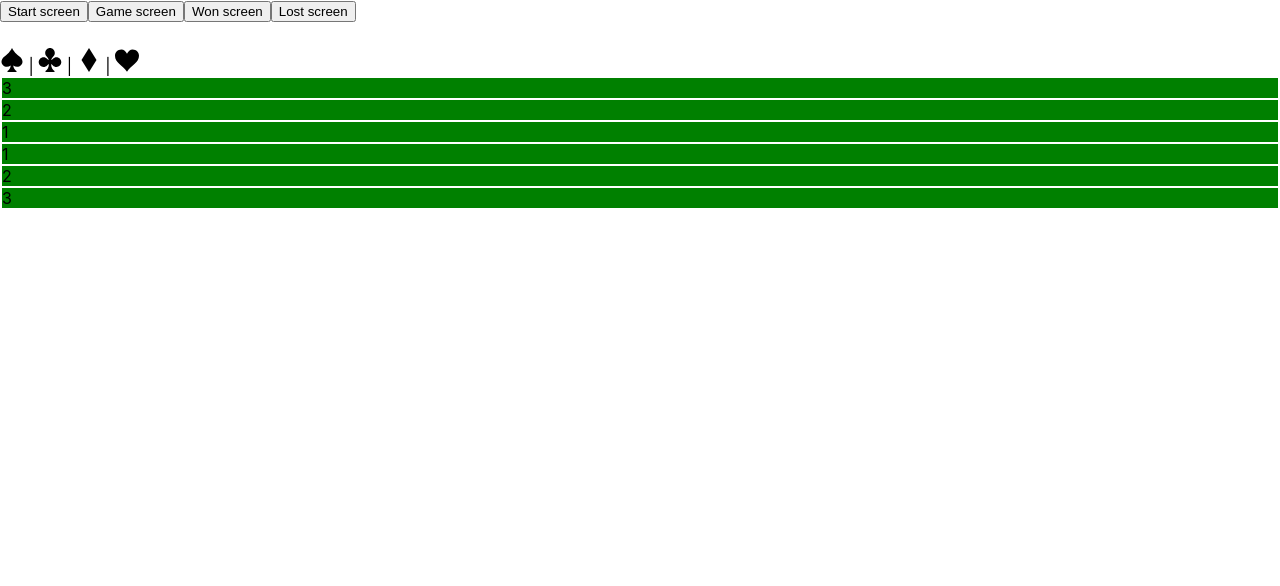
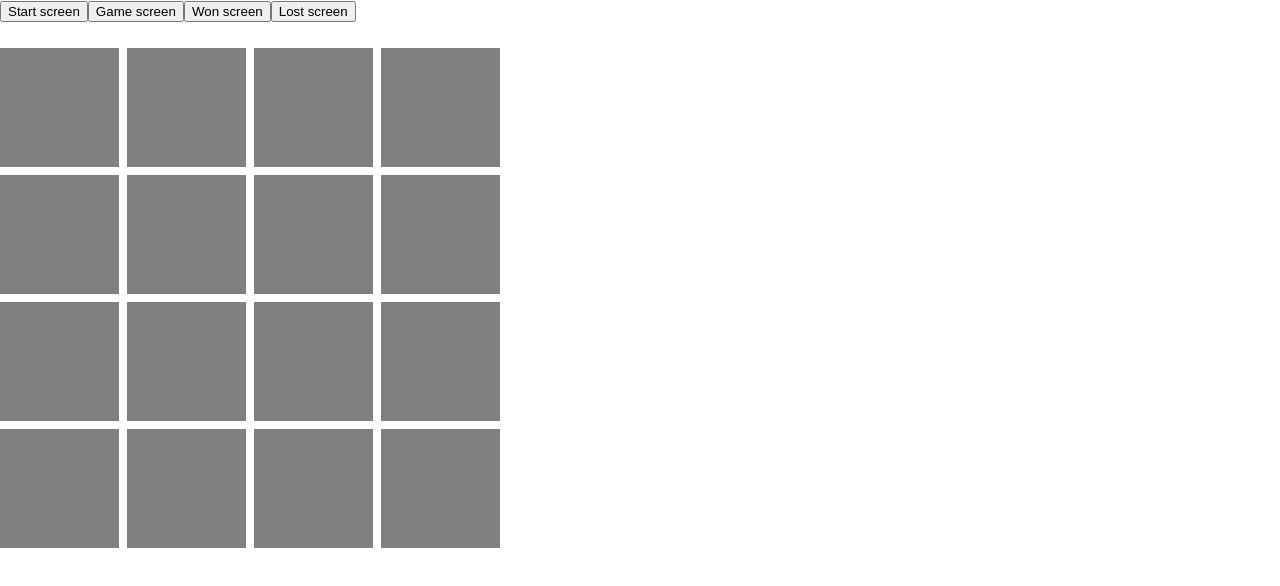
Before and after one commit to BehemothOz/fiddle-memory, a Next.js app: page / in a window 1280 px wide. Both pictures are taken after a click on the button "Game screen". Shown: the top 586 px of the page. Built offline with nearby package versions, Linux system fonts and the light colour scheme.

Commit message:
add new icons | start styles cell

```diff
--- a/components/Board/Board.js
+++ b/components/Board/Board.js
@@ -29,26 +29,28 @@ export const areOpensDifferent = board => {
     return openedCell.length >= 2 && !allEqual(openedCell);
 };
 
-export const makeRandom = (n, m) => {
-    const ff = Array((n * m) / 2)
-        .fill()
-        .map((_, i) => i + 1);
+export const makeRandom = (n) => {
+    const values = new Array(n / 2).fill().map((_, i) => i + 1);
 
-    const aa = ff.flatMap(it => [it, it]);
+    const doubleValues = values.flatMap(it => [it, it]);
 
-    const hh = shuffle(aa);
-
-    const ss = hh.map(it => ({ symbol: it, status: Cell.Status.OPEN }))
-    console.log(ss)
-    return ss;
+    return shuffle(doubleValues).map(it => ({
+        symbol: it,
+        status: Cell.Status.CLOSED,
+        icon: Cell.IconByValue[it],
+    }));
 };
 
 export const View = props => {
     const { board, onClick: onCellClick } = props;
 
-    return board.map((cell, i) => {
-        return <Cell.View key={i} offset={i} cell={cell} onClick={onCellClick} />;
-    });
+    return (
+        <div className="grid">
+            {board.map((cell, i) => {
+                return <Cell.View key={i} offset={i} cell={cell} onClick={onCellClick} />;
+            })}
+        </div>
+    );
 };
 
 View.defaultProps = {
--- a/components/Cell/index.js
+++ b/components/Cell/index.js
@@ -1,3 +1,5 @@
+import * as Icon from '../../icons';
+
 export const Status = {
     OPEN: 'open',
     FAILED: 'failed',
@@ -24,12 +26,23 @@ export const getClassName = status => {
     return UNKNOWN_CLASS;
 };
 
+export const IconByValue = {
+    1: Icon.Spade,
+    2: Icon.Clubs,
+    3: Icon.Diamond,
+    4: Icon.Heart,
+    5: Icon.Truck,
+    6: Icon.Power,
+    7: Icon.Star,
+    8: Icon.Smile,
+};
+
 /*
     Name Cell will be reserved for type
 */
 export const View = props => {
     const { cell, offset, onClick } = props;
-    const { symbol, status } = cell;
+    const { symbol, status, icon: Icon } = cell;
 
     const handleClick = () => onClick(offset);
 
@@ -41,7 +54,7 @@ export const View = props => {
             className={`cell ${getClassName(status)}`}
             onClick={handleClick}
         >
-            {symbol}
+            <Icon />
         </div>
     );
 };
--- a/components/Game/index.js
+++ b/components/Game/index.js
@@ -45,7 +45,7 @@ export function GameView() {
      */
     const [state, setState] = useState({
         status: GameStatus.Stopped,
-        board: Board.makeRandom(3, 2),
+        board: Board.makeRandom(16),
     });
 
     const { status, board } = state;
@@ -67,15 +67,15 @@ export function GameView() {
         if (Board.areOpensEqual(board)) {
             setState(Board.succeedStep);
         }
-        // else if (Board.areOpensDifferent(board)) {
-        //     console.log('!!!!!!!!!!!!!!!!')
-        //     setState(Board.failStep);
+        else if (Board.areOpensDifferent(board)) {
+            console.log('!!!!!!!!!!!!!!!!')
+            setState(Board.failStep);
 
-        //     // If this component state will be unmount - add logic for reset timer
-        //     setTimeout(() => {
-        //         setState(Board.failClosedStep);
-        //     }, 500);
-        // }
+            // If this component state will be unmount - add logic for reset timer
+            setTimeout(() => {
+                setState(Board.failClosedStep);
+            }, 500);
+        }
     }, [board]);
 
     console.log('control render main state: ', state);
@@ -99,7 +99,6 @@ export function GameView() {
                 <button onClick={() => handleScreenClick('Lose')}>Lost screen</button>
             </div>
 
-            <Spade /> | <Clubs /> | <Diamond /> | <Heart />
             <ScreenBoxView status={status} board={board} onCellClick={handleRunningClick} />
         </div>
     );
--- a/components/SvgIcon/index.js
+++ b/components/SvgIcon/index.js
@@ -29,7 +29,7 @@ const SvgIcon = props => {
                 display: 'inline-block',
                 fill: 'currentColor',
                 flexShrink: 0,
-                fontSize: 24,
+                fontSize: 'inherit',
             }}
             viewBox={viewBox}
             focusable="false"
--- a/icons/index.js
+++ b/icons/index.js
@@ -16,3 +16,20 @@ export const Heart = createSvgIcon(
     <path d="M23.6 2c-3.363 0-6.258 2.736-7.599 5.594-1.342-2.858-4.237-5.594-7.601-5.594-4.637 0-8.4 3.764-8.4 8.401 0 9.433 9.516 11.906 16.001 21.232 6.13-9.268 15.999-12.1 15.999-21.232 0-4.637-3.763-8.401-8.4-8.401z" />,
     'Heart'
 );
+
+export const Truck = createSvgIcon(
+    <path d="M32 18l-4-8h-6v-4c0-1.1-0.9-2-2-2h-18c-1.1 0-2 0.9-2 2v16l2 2h2.536c-0.341 0.588-0.536 1.271-0.536 2 0 2.209 1.791 4 4 4s4-1.791 4-4c0-0.729-0.196-1.412-0.536-2h11.073c-0.341 0.588-0.537 1.271-0.537 2 0 2.209 1.791 4 4 4s4-1.791 4-4c0-0.729-0.196-1.412-0.537-2h2.537v-6zM22 18v-6h4.146l3 6h-7.146z" />,
+    'Truck'
+);
+
+export const Power = createSvgIcon(<path d="M12 0l-12 16h12l-8 16 28-20h-16l12-12z" />, 'Power');
+
+export const Star = createSvgIcon(
+    <path d="M32 12.408l-11.056-1.607-4.944-10.018-4.944 10.018-11.056 1.607 8 7.798-1.889 11.011 9.889-5.199 9.889 5.199-1.889-11.011 8-7.798z" />,
+    'Star'
+);
+
+export const Smile = createSvgIcon(
+    <path d="M16 32c8.837 0 16-7.163 16-16s-7.163-16-16-16-16 7.163-16 16 7.163 16 16 16zM16 3c7.18 0 13 5.82 13 13s-5.82 13-13 13-13-5.82-13-13 5.82-13 13-13zM8 10c0-1.105 0.895-2 2-2s2 0.895 2 2c0 1.105-0.895 2-2 2s-2-0.895-2-2zM20 10c0-1.105 0.895-2 2-2s2 0.895 2 2c0 1.105-0.895 2-2 2s-2-0.895-2-2zM22.003 19.602l2.573 1.544c-1.749 2.908-4.935 4.855-8.576 4.855s-6.827-1.946-8.576-4.855l2.573-1.544c1.224 2.036 3.454 3.398 6.003 3.398s4.779-1.362 6.003-3.398z" />,
+    'Smile'
+);
--- a/styles/globals.css
+++ b/styles/globals.css
@@ -19,8 +19,21 @@ a {
     background-color: cadetblue;
 }
 
+.grid {
+    width: 500px;
+    height: 500px;
+    display: grid;
+    grid-template-rows: 1fr 1fr 1fr 1fr;
+    grid-template-columns: 1fr 1fr 1fr 1fr;
+    grid-gap: 8px;
+}
+
 .cell {
-  margin: 2px;
+    display: flex;
+    justify-content: center;
+    align-items: center;
+    font-size: 48px;
+    /* margin: 2px; */
 }
 
 .open {
@@ -40,5 +53,5 @@ a {
 }
 
 .unknown {
-  background-color: black;
+    background-color: black;
 }
```
Also changed, not shown: components/Game/mock.js (deleted, +0 -10 lines).
